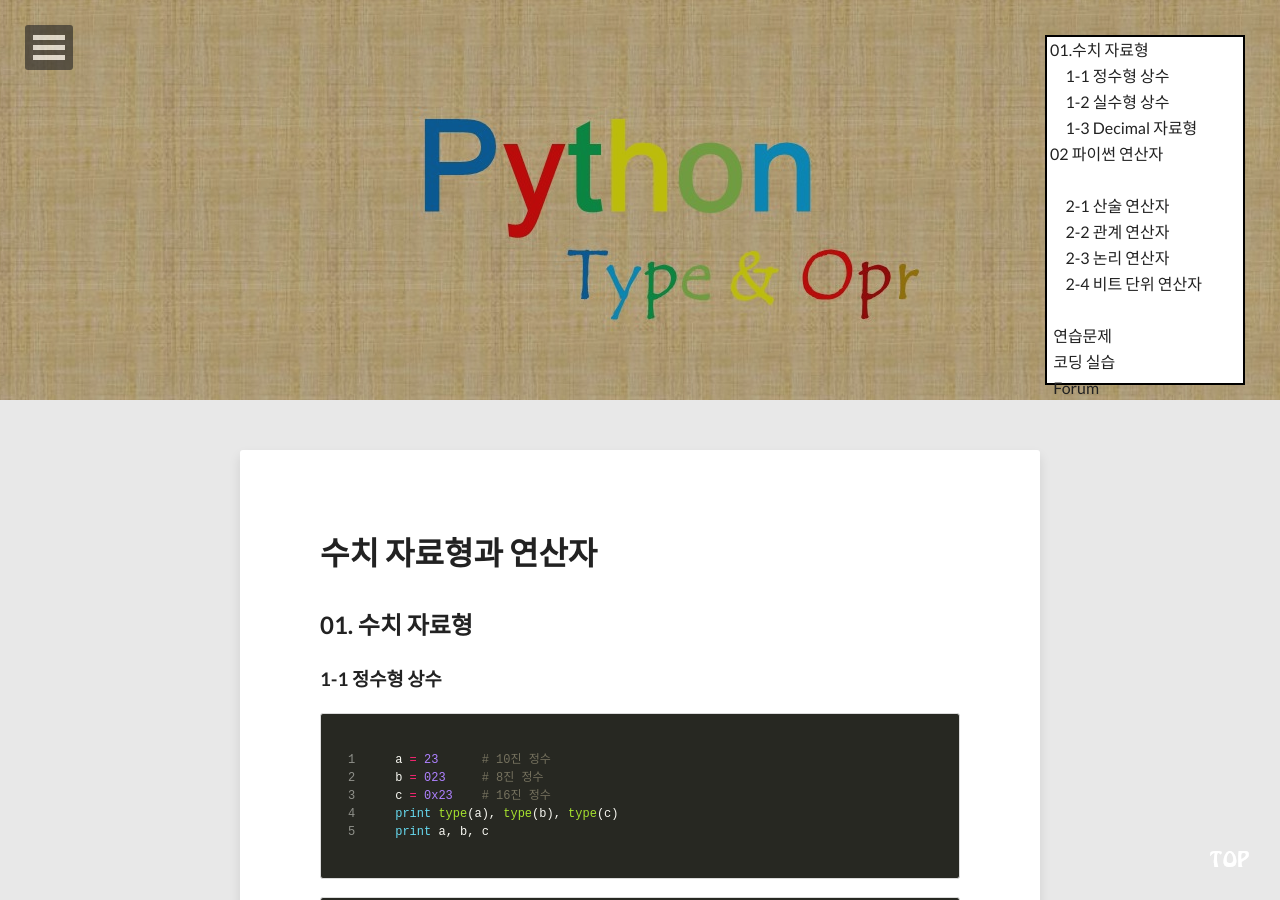
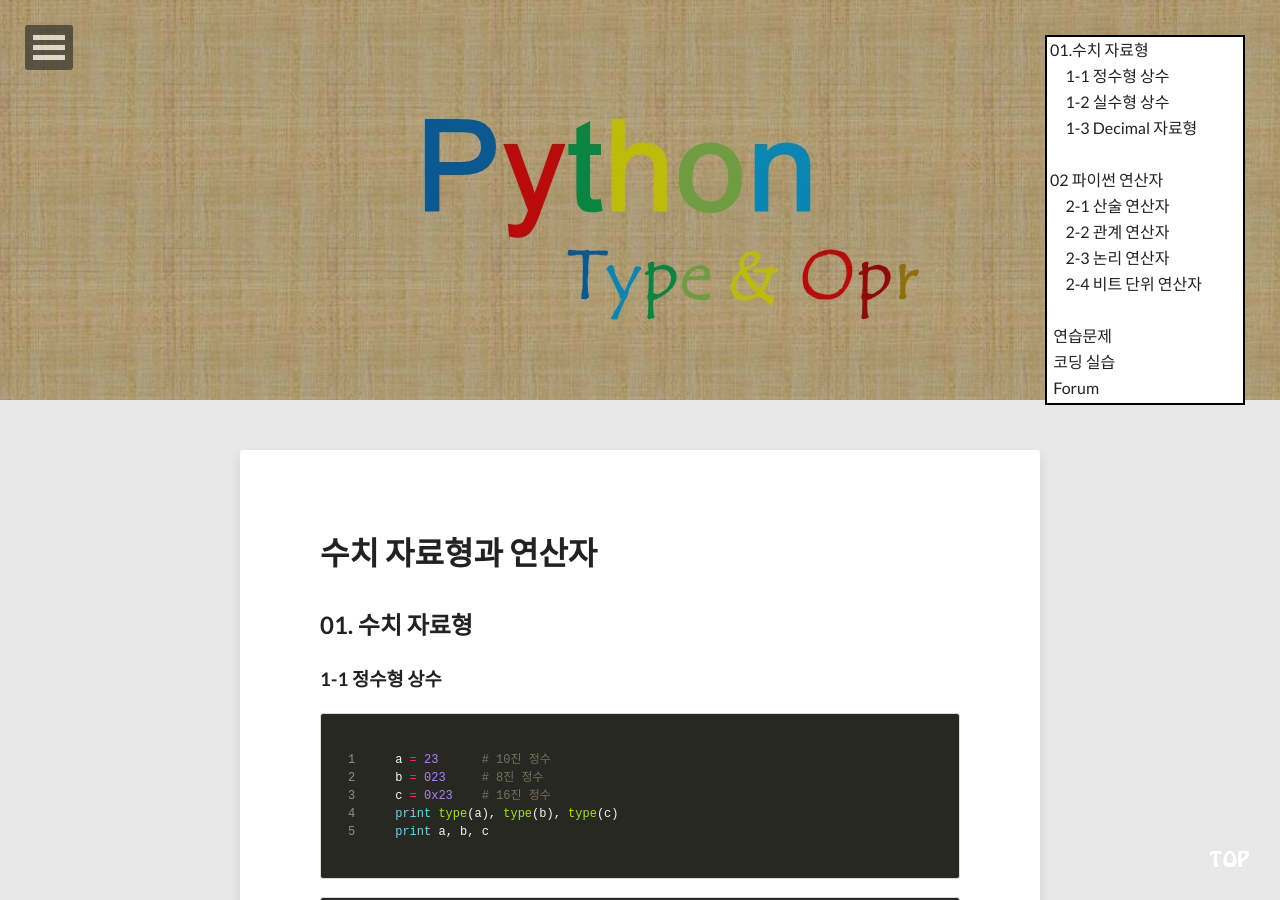
Before and after one commit to geoncheollee/geonblog, a Jekyll site: the page built from lecture_1.md, in a window 1280 px wide and 900 px high. Built offline with Jekyll 4.4.1, drawn with Linux system fonts in a browser that asks for light colours; nearby versions of some CDN libraries; comment, search, counter and statistics services are not loaded.

Commit message:
20141103_hong

```diff
--- a/lecture_1.md
+++ b/lecture_1.md
@@ -17,12 +17,12 @@
 
 
 
-		<div style="background: white; height: 350px; width: 200px; border: 2px solid black; position: fixed; top: 35px; right: 35px;">
+		<div style="background: white; height: 370px; width: 200px; border: 2px solid black; position: fixed; top: 35px; right: 35px;">
   			<a href="#01"> &nbsp;01.수치 자료형 </a> <br>
   			<a href="#1-1"> &nbsp;&nbsp;&nbsp;&nbsp;&nbsp; 1-1 정수형 상수 </a> <br>
   			<a href="#1-2"> &nbsp;&nbsp;&nbsp;&nbsp;&nbsp; 1-2 실수형 상수 </a> <br>
-  			<a href="#1-3"> &nbsp;&nbsp;&nbsp;&nbsp;&nbsp; 1-3 Decimal 자료형 </a> <br>
-  			<a href="#02"> &nbsp;02 파이썬 연산자 </a> <br><br>
+  			<a href="#1-3"> &nbsp;&nbsp;&nbsp;&nbsp;&nbsp; 1-3 Decimal 자료형 </a> <br><br>
+  			<a href="#02"> &nbsp;02 파이썬 연산자 </a> <br>
   			<a href="#2-1"> &nbsp;&nbsp;&nbsp;&nbsp;&nbsp; 2-1 산술 연산자 </a> <br>
   			<a href="#2-2"> &nbsp;&nbsp;&nbsp;&nbsp;&nbsp; 2-2 관계 연산자 </a> <br>
   			<a href="#2-3"> &nbsp;&nbsp;&nbsp;&nbsp;&nbsp; 2-3 논리 연산자 </a> <br>
```
